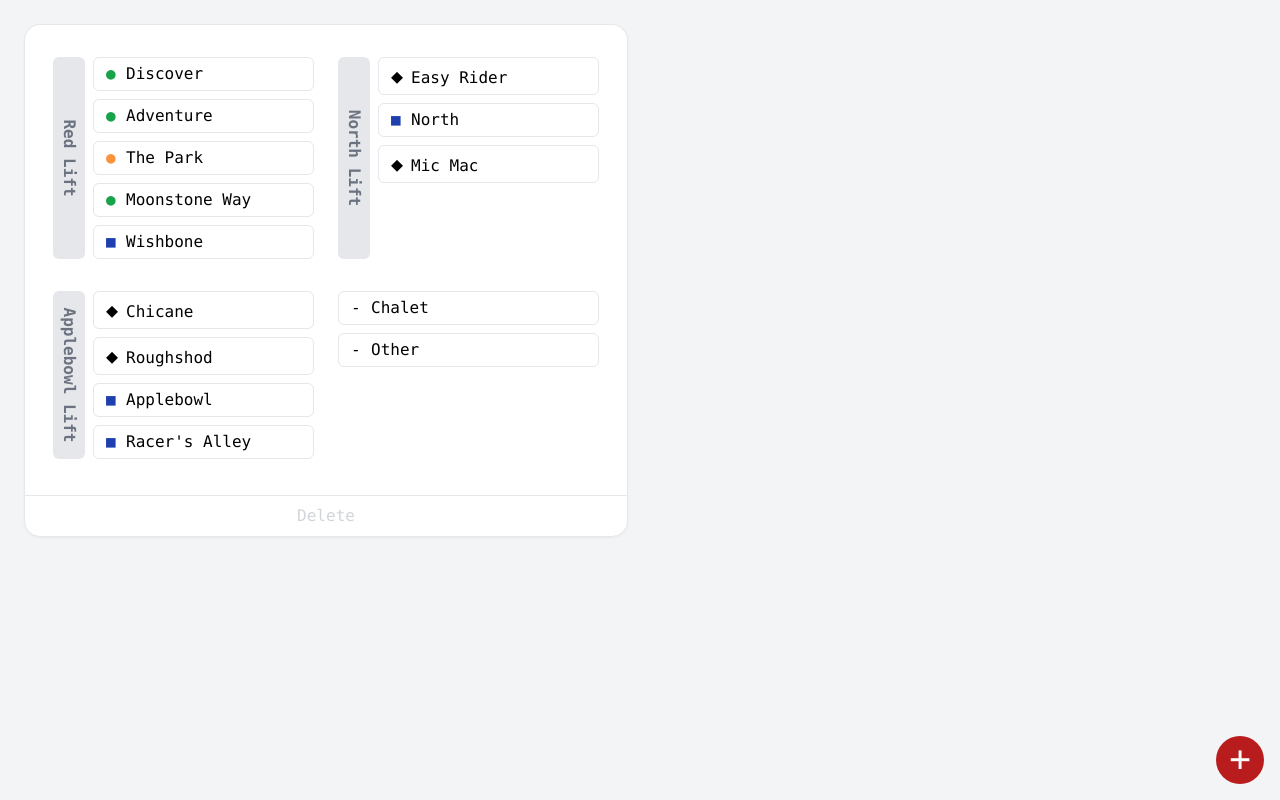
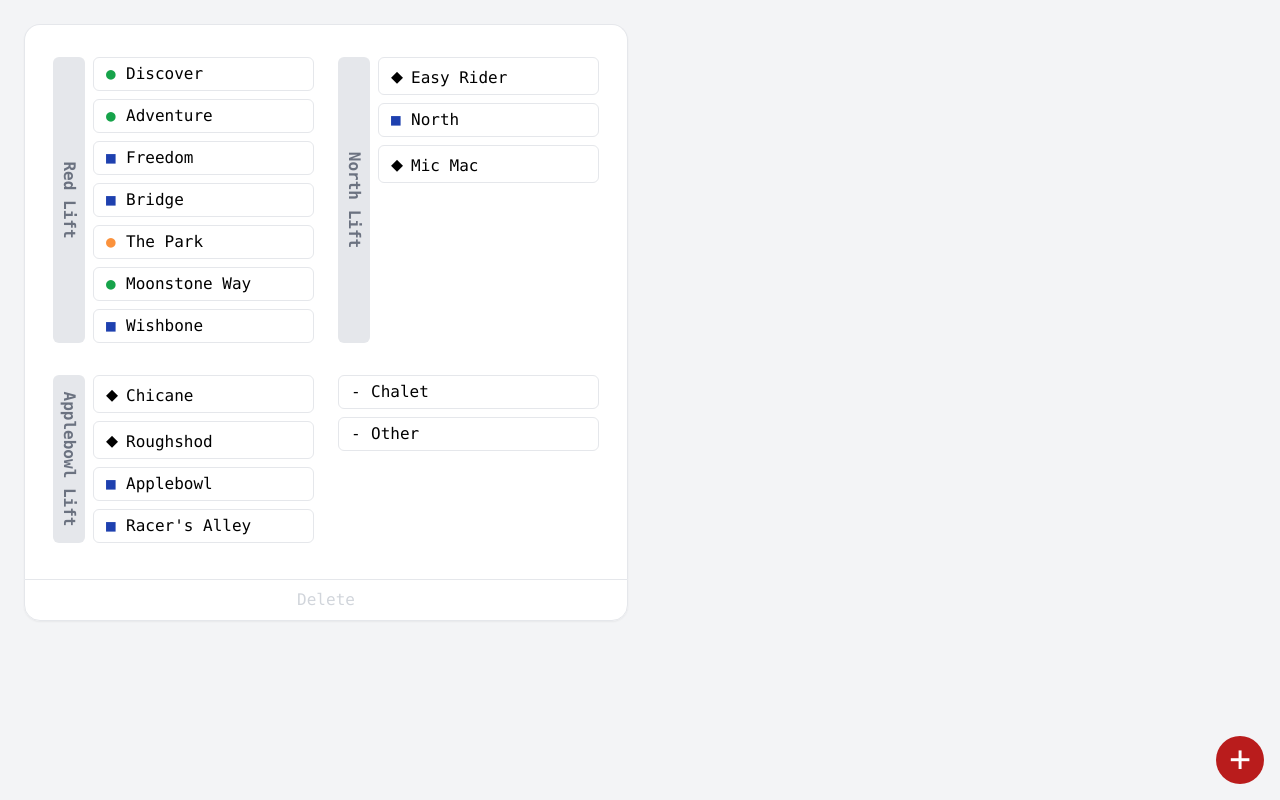
Before and after one commit to bryonhummel/code3, a React (Vite) app: page / in a window 1280 px wide. Both pictures are taken after a click on the picture 639 px from the left and 336 px from the top of the page. Built offline with nearby package versions, Linux system fonts and the light colour scheme.

Commit message:
Update new runs

```diff
--- a/src/components/Code3.jsx
+++ b/src/components/Code3.jsx
@@ -63,6 +63,8 @@ function TimelineToolbar(props) {
                 <ul className="text-left flex-1 flex-col">
                     <li><RunButton onClick={props.handleRunClick} difficulty="green" name="Discover"/></li>
                     <li><RunButton onClick={props.handleRunClick} difficulty="green" name="Adventure"/></li>
+                    <li><RunButton onClick={props.handleRunClick} difficulty="blue" name="Freedom"/></li>
+                    <li><RunButton onClick={props.handleRunClick} difficulty="blue" name="Bridge"/></li>
                     <li><RunButton onClick={props.handleRunClick} difficulty="park" name="The Park"/></li>
                     <li><RunButton onClick={props.handleRunClick} difficulty="green" name="Moonstone Way"/></li>
                     <li><RunButton onClick={props.handleRunClick} difficulty="blue" name="Wishbone"/></li>
@@ -127,6 +129,7 @@ const tagLists = {
     "Applebowl Lift" : ['top', 'bottom', 'lines' ],
     "Adventure" : ['top', 'middle', 'bottom', 'left', 'right', 'surface lift 1', 'surface lift 2' ],
     "Discover" : ['top', 'middle', 'bottom', 'left', 'right', 'surface lift 1', 'surface lift 2' ],
+    "Freedom" : ['top', 'middle', 'bottom', 'left', 'right', 'surface lift 3' ],
     // Runs
     "The Park": ['top', 'bottom', 'middle', 'large jump', 'small jump', 'rail', 'box', 'other'],
     "Moonstone Way" : ['top', 'middle', 'bottom', 'left', 'right' ],
```
